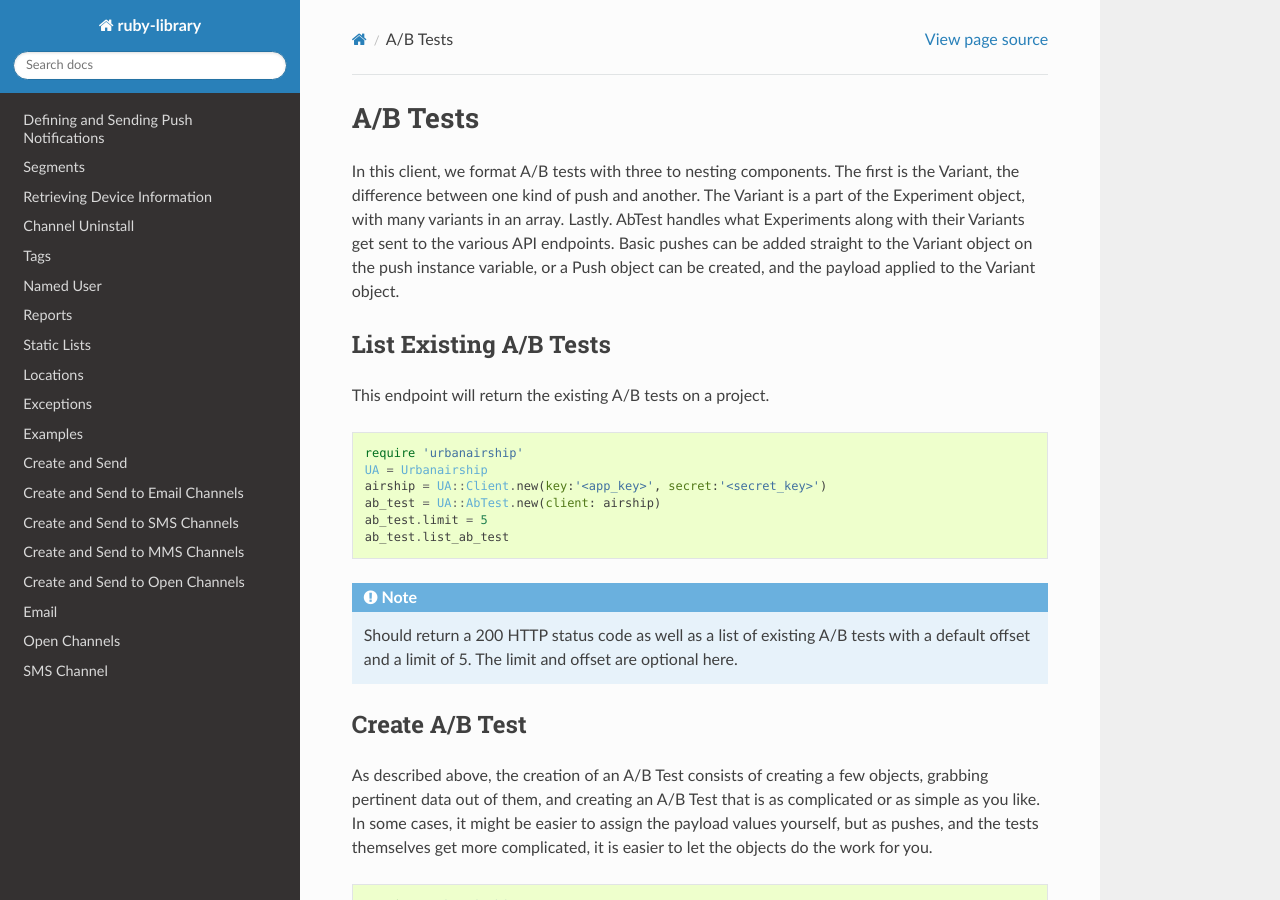
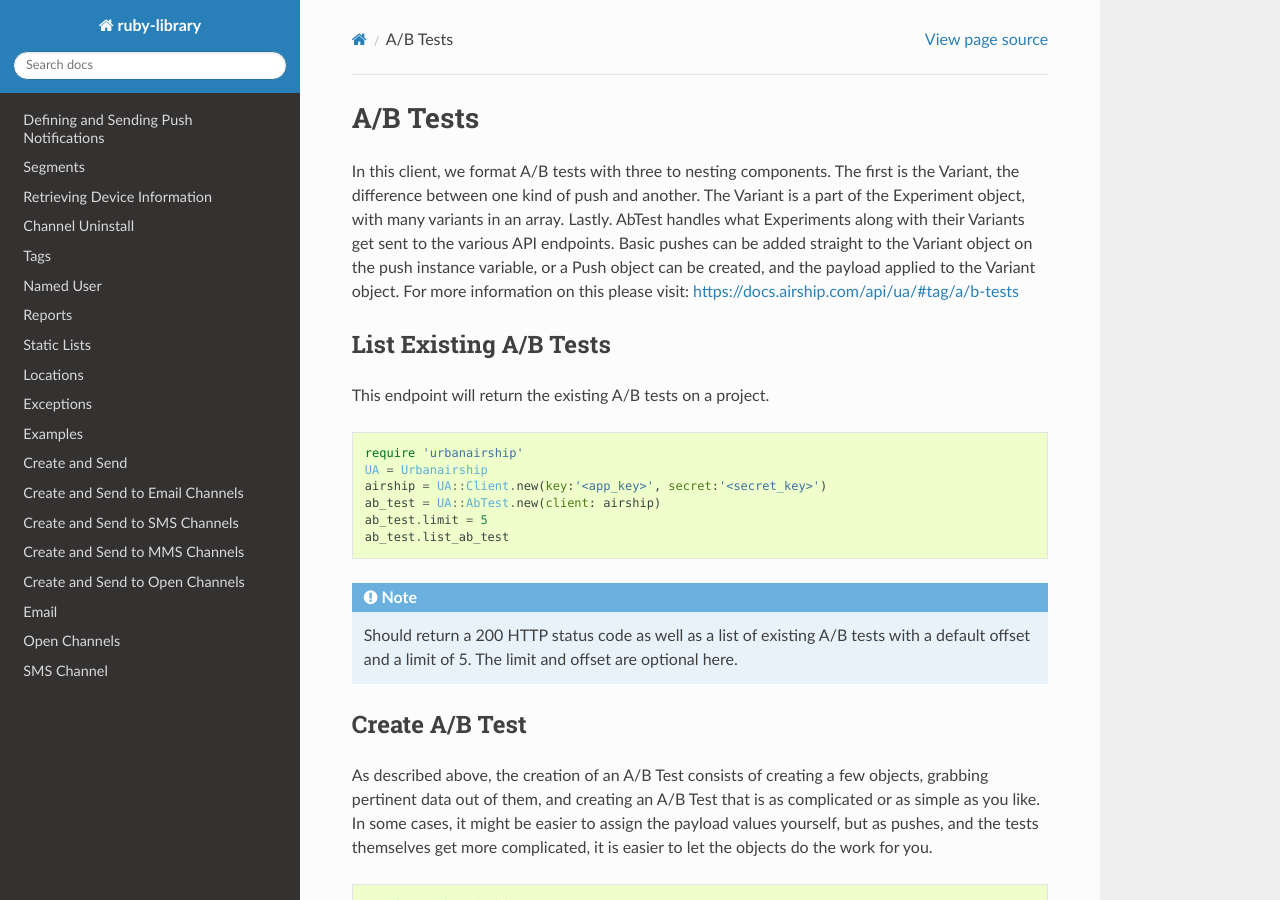
Before and after one commit to urbanairship/ruby-library, a Sphinx documentation site: the page built from docs/ab_tests.rst, in a window 1280 px wide and 900 px high. Built offline with Sphinx 7.4.7 and the Read the Docs theme 2.0.0, drawn with Linux system fonts in a browser that asks for light colours; the version number could not be read and is left out.

Commit message:
adds url for airship docs to .rst docs

```diff
--- a/docs/ab_tests.rst
+++ b/docs/ab_tests.rst
@@ -6,7 +6,7 @@ the difference between one kind of push and another. The Variant is a part of th
 object, with many variants in an array. Lastly. AbTest handles what Experiments along with their Variants
 get sent to the various API endpoints. Basic pushes can be added straight to the Variant object
 on the push instance variable, or a Push object can be created, and the payload applied to the
-Variant object.
+Variant object. For more information on this please visit: https://docs.airship.com/api/ua/#tag/a/b-tests
 
 List Existing A/B Tests
 -----------------------
```
